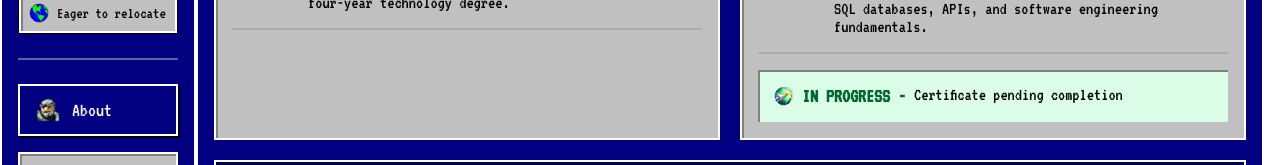
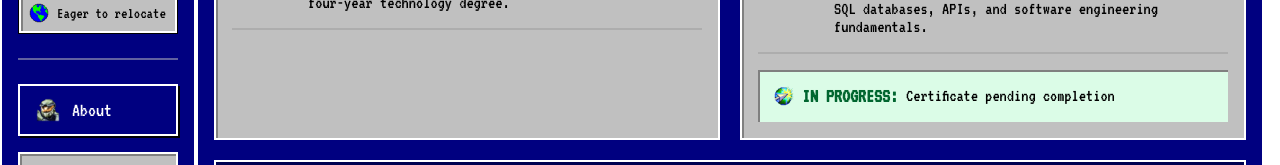
Before and after one commit to abhi-ghosh/abhi-portfolio, a Next.js app: page / in a window 1280 px wide. Both pictures are taken after a click on the button "Education". Shown: the part 390-555 px from the top of the page. Built offline with nearby package versions, Linux system fonts and the light colour scheme; a web font is replaced by a local one.

Commit message:
fixed: alignment issues in TinyInfoBlock.tsx

```diff
--- a/components/TinyInfoBlock.tsx
+++ b/components/TinyInfoBlock.tsx
@@ -19,10 +19,10 @@ export default function TinyInfoBlock({logo, primary, secondary, color, animate,
   const animation: {[key: string]: string} = {"ping":"animate-pingRetro", "spin":"animate-retroSpin","flip":"animate-flipVertical" , "none":""}
 
   return (
-    <div className={`flex flex-row gap-2 w-full p-4 ${colors[color].bg} shadow-3d`}>
+    <div className={`flex flex-row gap-2 w-full items-center p-4 ${colors[color].bg} shadow-3d`}>
       <div className="flex items-center gap-2">
         {logo && <Image src={logo} alt="certificate" className={`${smallIcon ? "w-3 h-3" : "w-5 h-5"} ${animation[animate]}`}/>}
-        {primary && <p className={`text-[15px] md:text-xl ${colors[color].text} font-bold`}>{primary} <span>-</span></p>}
+        {primary && <p className={`text-[15px] md:text-xl ${colors[color].text} font-bold`}>{primary}:</p>}
       </div>
       <p className={`text-sm md:text-lg ${italics && "italic"}`}>{secondary}<span className="animate-blink">_</span></p>
     </div>
--- a/components/data.ts
+++ b/components/data.ts
@@ -735,7 +735,7 @@ const contactData: ContactType = {
 
   status: [{
     label:"CONNECTION PROTOCOL",
-    message:"Replies usually within 24 hours",
+    message:"Reply time <= 24hrs",
     logo: network,
     color: "blue",
     animate: "none",
@@ -771,16 +771,16 @@ const memoryData: MemoryDataType = {
 
   footer: [
     {
-      label:"THEN:",
-      message: "learning to use a computer",
+      label:"THEN",
+      message: "Learning to use a computer",
       logo:floppy,
       color:"blue",
       animate:"flip",
       smallIcon:false
     },
     {
-      label:"NOW:",
-      message: "learning to build for one",
+      label:"NOW",
+      message: "Learning to build for one",
       logo:cd,
       color:"green",
       animate:"spin",
```
